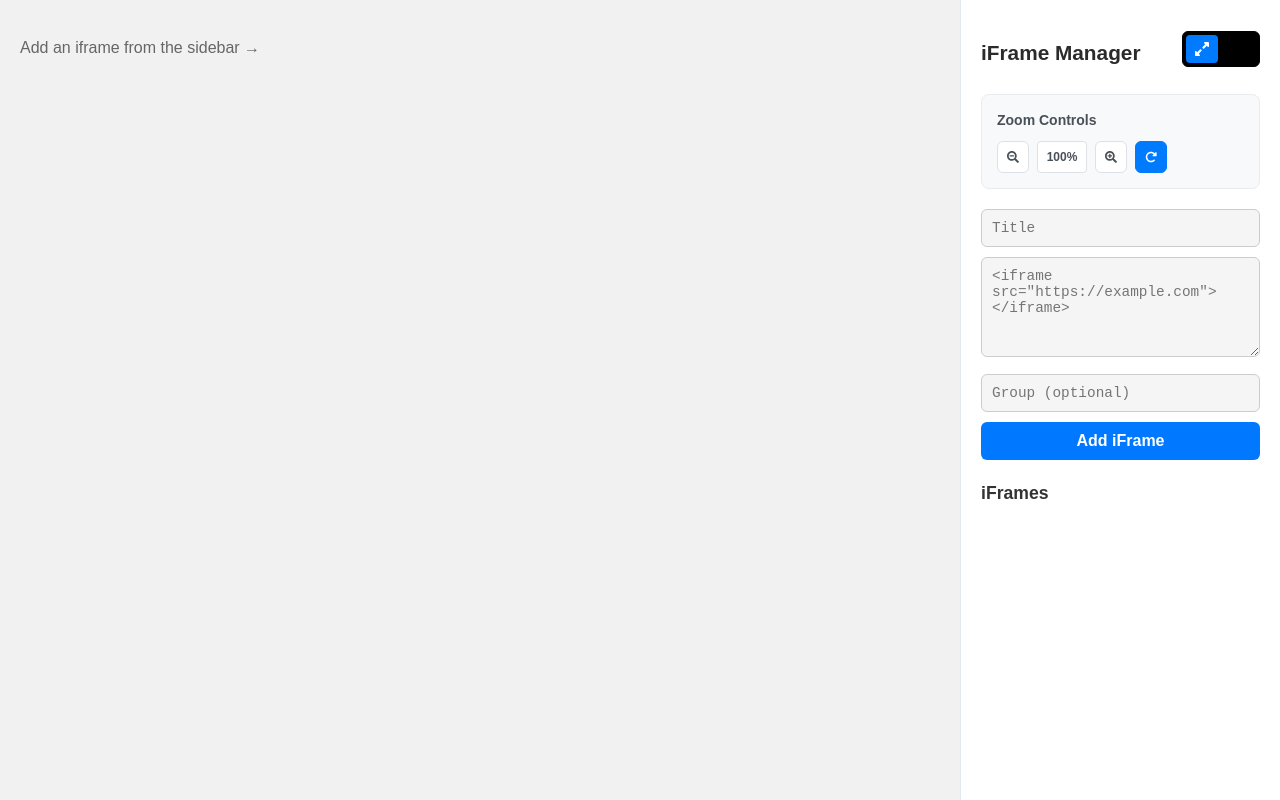
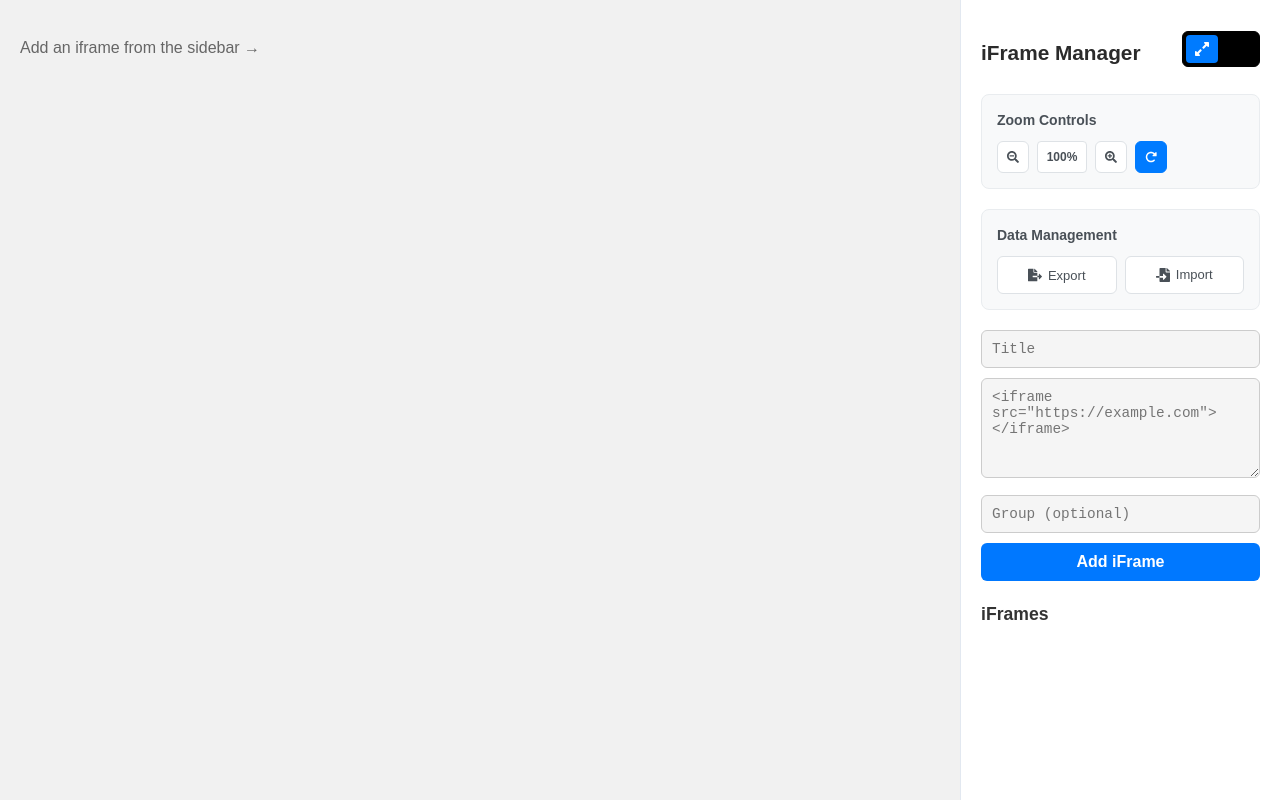
Before and after one commit to nitesh-dev/screen-viewer, a React (Vite) app: page / in a window 1280 px wide. Built offline with nearby package versions, Linux system fonts and the light colour scheme.

Commit message:
Add export/import functionality and copy code feature in sidebar

```diff
--- a/src/App.css
+++ b/src/App.css
@@ -328,6 +328,64 @@ html,
   border-color: #0056b3;
 }
 
+/* === EXPORT/IMPORT CONTROLS === */
+.export-import-controls {
+  margin-bottom: 20px;
+  padding: 15px;
+  background: #f8f9fa;
+  border-radius: 8px;
+  border: 1px solid #e9ecef;
+}
+
+.export-import-controls h3 {
+  margin: 0 0 10px 0;
+  font-size: 14px;
+  color: #495057;
+  font-weight: 600;
+}
+
+.export-import-buttons {
+  display: flex;
+  gap: 8px;
+}
+
+.export-btn,
+.import-btn {
+  display: flex;
+  align-items: center;
+  justify-content: center;
+  gap: 6px;
+  flex: 1;
+  padding: 8px 12px;
+  border: 1px solid #dee2e6;
+  background: white;
+  border-radius: 6px;
+  cursor: pointer;
+  transition: all 0.2s ease;
+  font-size: 13px;
+  font-weight: 500;
+  color: #495057;
+}
+
+.export-btn:hover,
+.import-btn:hover {
+  background: #007bff;
+  color: white;
+  border-color: #007bff;
+}
+
+.export-btn:active,
+.import-btn:active {
+  background: #0056b3;
+  border-color: #0056b3;
+  transform: scale(0.98);
+}
+
+.export-btn svg,
+.import-btn svg {
+  font-size: 14px;
+}
+
 /* === DRAG AND ZOOM STYLES === */
 .main-content {
   transition: transform 0.1s ease-out;
--- a/src/components/Sidebar.tsx
+++ b/src/components/Sidebar.tsx
@@ -14,6 +14,9 @@ import {
   FaExpandAlt,
   FaSearchPlus,
   FaSearchMinus,
+  FaFileExport,
+  FaFileImport,
+  FaCopy,
 } from "react-icons/fa";
 import { FaRotateRight } from "react-icons/fa6";
 
@@ -75,9 +78,72 @@ const Sidebar: React.FC<Props> = ({
     setItems(items.filter((i) => i.id !== id)); // remove before re-adding
   };
 
+  const handleCopyCode = async (id: string) => {
+    const item = items.find((i) => i.id === id);
+    if (!item) return;
+
+    try {
+      await navigator.clipboard.writeText(item.code);
+      alert(`Code copied to clipboard!`);
+    } catch (err) {
+      console.error("Failed to copy to clipboard:", err);
+      alert("Failed to copy to clipboard");
+    }
+  };
+
   const handleViewChange = (mode: "normal" | "compact") => {
     setViewMode(mode);
     onViewModeChange?.(mode);
+  };
+
+  const handleExport = () => {
+    const dataStr = JSON.stringify(items, null, 2);
+    const dataBlob = new Blob([dataStr], { type: "application/json" });
+    const url = URL.createObjectURL(dataBlob);
+    const link = document.createElement("a");
+    link.href = url;
+    link.download = `iframe-config-${new Date().toISOString().split('T')[0]}.json`;
+    document.body.appendChild(link);
+    link.click();
+    document.body.removeChild(link);
+    URL.revokeObjectURL(url);
+  };
+
+  const handleImport = (event: React.ChangeEvent<HTMLInputElement>) => {
+    const file = event.target.files?.[0];
+    if (!file) return;
+
+    const reader = new FileReader();
+    reader.onload = (e) => {
+      try {
+        const importedData = JSON.parse(e.target?.result as string);
+        if (Array.isArray(importedData)) {
+          // Validate that imported data has the correct structure
+          const validItems = importedData.every(
+            (item) =>
+              typeof item.id === "string" &&
+              typeof item.title === "string" &&
+              typeof item.code === "string" &&
+              typeof item.visible === "boolean" &&
+              typeof item.group === "string"
+          );
+
+          if (validItems) {
+            setItems(importedData);
+            alert("iFrames imported successfully!");
+          } else {
+            alert("Invalid file format. Please check the JSON structure.");
+          }
+        } else {
+          alert("Invalid file format. Expected an array of iFrame items.");
+        }
+      } catch (error) {
+        alert("Error parsing JSON file. Please ensure it's a valid JSON file.");
+      }
+    };
+    reader.readAsText(file);
+    // Reset the input so the same file can be imported again
+    event.target.value = "";
   };
 
   const groups = useMemo(() => {
@@ -150,6 +216,29 @@ const Sidebar: React.FC<Props> = ({
         </div>
       </div>
 
+      {/* === Export/Import Section === */}
+      <div className="export-import-controls">
+        <h3>Data Management</h3>
+        <div className="export-import-buttons">
+          <button
+            className="export-btn"
+            title="Export Configuration"
+            onClick={handleExport}
+          >
+            <FaFileExport /> Export
+          </button>
+          <label className="import-btn" title="Import Configuration">
+            <FaFileImport /> Import
+            <input
+              type="file"
+              accept=".json"
+              onChange={handleImport}
+              style={{ display: "none" }}
+            />
+          </label>
+        </div>
+      </div>
+
       {/* === Form Section === */}
       <div className="sidebar-form">
         <input
@@ -206,6 +295,9 @@ const Sidebar: React.FC<Props> = ({
                   >
                     {item.visible ? <FaEye /> : <FaEyeSlash />}
                   </button>
+                  <button title="Copy Code" onClick={() => handleCopyCode(item.id)}>
+                    <FaCopy />
+                  </button>
                   <button title="Edit" onClick={() => handleEdit(item.id)}>
                     <FaEdit />
                   </button>
```
